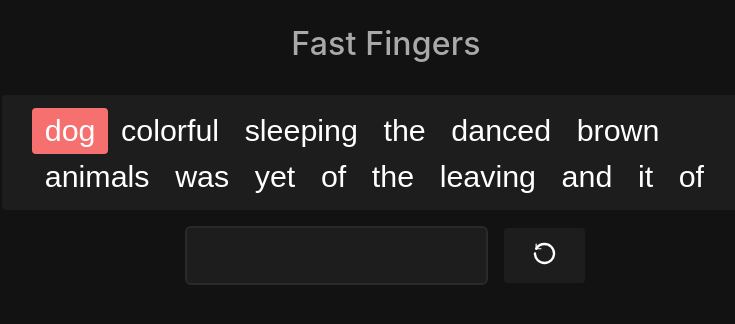
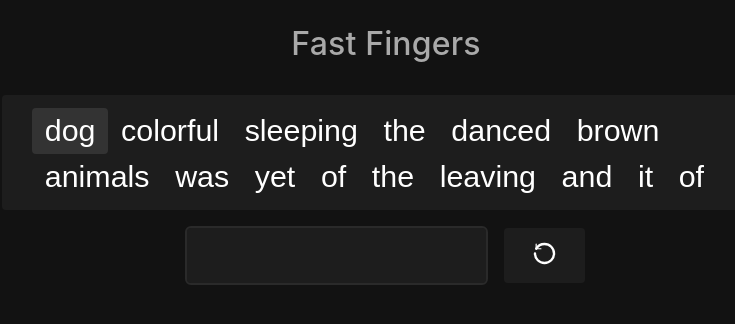
Before and after one commit to yowger/yow-mini-fast-fingers, a React (Vite) app: page / in a window 1280 px wide. Shown: the top 324 px of the page, without its empty margins (254-989 px from the left). Built offline with nearby package versions, Linux system fonts and the light colour scheme.

Commit message:
fixed styling isWordMatched function

```diff
--- a/src/App.tsx
+++ b/src/App.tsx
@@ -45,11 +45,9 @@ export default function App() {
         const isTypedWordMatch = currentActiveWord.startsWith(enteredWord)
 
         if (isTypedWordMatch) {
-            console.log("right")
             setIsWordMatch(true)
         } else {
             setIsWordMatch(false)
-            console.log("wrong")
         }
 
         if (value.endsWith(" ")) {
--- a/src/components/WordDisplay.tsx
+++ b/src/components/WordDisplay.tsx
@@ -22,7 +22,9 @@ const MemoizedWordDisplay = memo(function WordDisplay({
 
     if (isActive) {
         return (
-            <span className={`activeWord ${!isWordMatch && "unmatched"}`}>
+            <span
+                className={`activeWord ${isWordMatch === false && "unmatched"}`}
+            >
                 {word}
             </span>
         )
```
